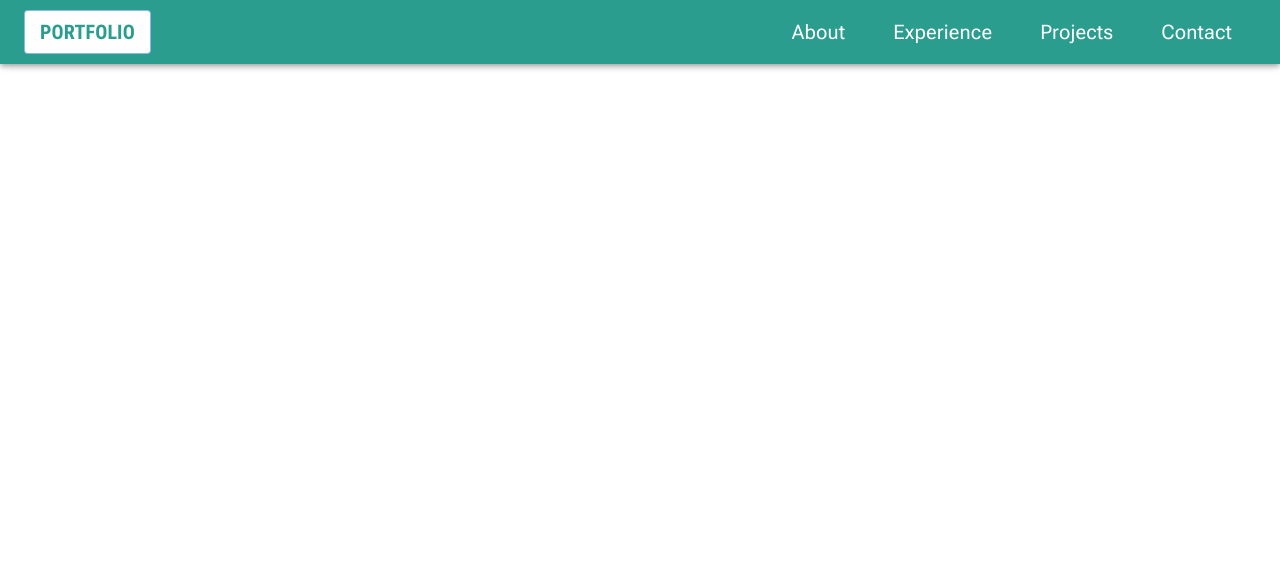
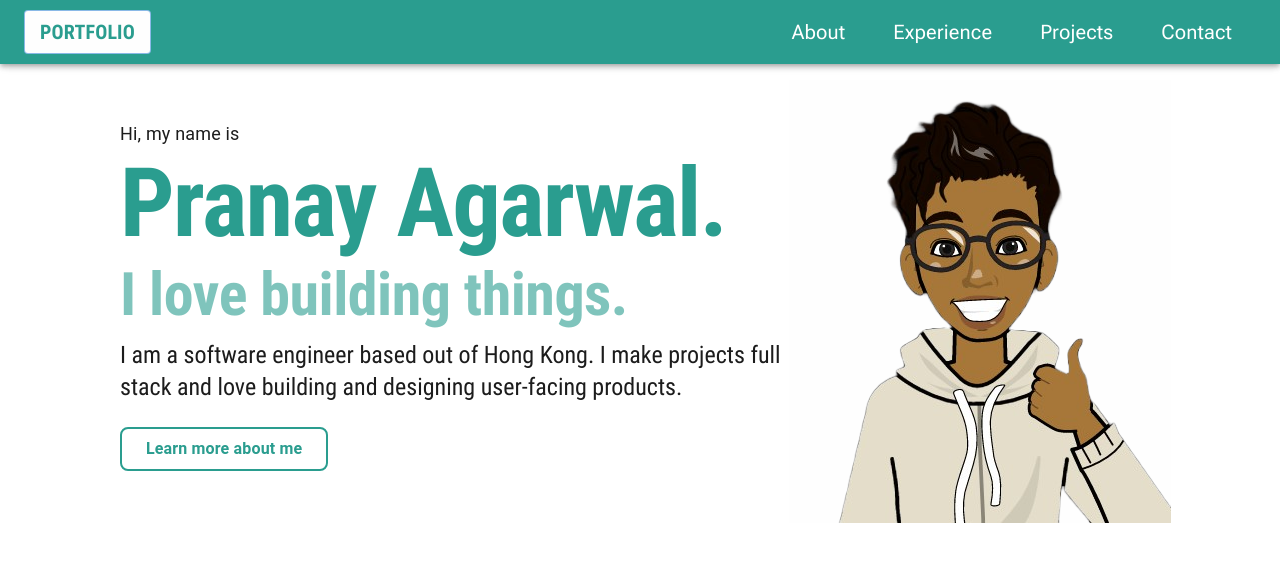
Before and after one commit to pranay1208/pranay1208.github.io, a React (Create React App) app: page / in a window 1280 px wide. Shown: the top 562 px of the page. Built offline with nearby package versions, Linux system fonts and the light colour scheme.

Commit message:
Basic landing page

```diff
--- a/src/Components/AppBar.jsx
+++ b/src/Components/AppBar.jsx
@@ -1,12 +1,13 @@
 import { Box, Button, Toolbar, Typography } from "@mui/material";
 import AppBar from "@mui/material/AppBar";
+import routes from "../routes";
 
 export default function TopBar({ backgroundColor }) {
   const navBarComponents = [
-    { name: "About", href: "/about" },
-    { name: "Experience", href: "/work-experience" },
-    { name: "Projects", href: "/projects" },
-    { name: "Contact", href: "/contact" },
+    { name: "About", href: routes.About },
+    { name: "Experience", href: routes.Experience },
+    { name: "Projects", href: routes.Projects },
+    { name: "Contact", href: routes.Contact },
   ];
 
   return (
@@ -21,7 +22,7 @@ export default function TopBar({ backgroundColor }) {
               },
             }}
             variant='outlined'
-            href='/'
+            href={routes.Home}
           >
             <Typography
               variant='h6'
--- /dev/null
+++ b/src/Components/StyledButton.jsx
@@ -0,0 +1,24 @@
+import { Button, Typography } from "@mui/material";
+
+export default function StyledButton({ buttonColor, href, buttonText }) {
+  return (
+    <Button
+      variant='outlined'
+      sx={{
+        borderRadius: 2,
+        marginY: 3,
+        paddingY: 1,
+        paddingX: 3,
+        borderColor: buttonColor,
+        borderWidth: 2,
+        textTransform: "none",
+      }}
+      size='large'
+      href={href}
+    >
+      <Typography color={buttonColor} fontWeight='bold'>
+        {buttonText}
+      </Typography>
+    </Button>
+  );
+}
--- a/src/Pages/LandingPage.jsx
+++ b/src/Pages/LandingPage.jsx
@@ -1,12 +1,70 @@
-import { Box } from "@mui/material";
+import { Box, Grid, Typography } from "@mui/material";
 import TopBar from "../Components/AppBar";
+import StyledButton from "../Components/StyledButton";
+import avatar from "../images/thumbs-up-avatar.png";
+import routes from "../routes";
 
 const pageColor = "#2A9D8F";
+const pageColorSecondary = "rgba(42, 157, 143, 0.6)";
 
 const LandingPage = () => {
   return (
-    <Box>
+    <Box height='100vh' paddingX={15} paddingY={15}>
       <TopBar backgroundColor={pageColor} />
+      <Grid container spacing={5}>
+        <Grid container item md={8} xs>
+          <Box>
+            <Typography variant='body1' fontSize={18}>
+              Hi, my name is
+            </Typography>
+            <Typography
+              variant='h1'
+              component='div'
+              fontFamily='RobotoCondensedBold'
+              color={pageColor}
+            >
+              Pranay Agarwal.
+            </Typography>
+            <Typography
+              variant='h2'
+              component='div'
+              fontFamily='RobotoCondensedBold'
+              color={pageColorSecondary}
+            >
+              I love building things.
+            </Typography>
+            <Typography
+              variant='h5'
+              component='div'
+              fontFamily='RobotoCondensed'
+              paddingTop={1}
+            >
+              I am a software engineer based out of Hong Kong. I make projects
+              full stack and love building and designing user-facing products.
+            </Typography>
+            <StyledButton
+              buttonColor={pageColor}
+              buttonText='Learn more about me'
+              href={routes.About}
+            />
+          </Box>
+        </Grid>
+        <Grid
+          md={4}
+          sx={{
+            display: { md: "flex", xs: "none" },
+            justifyContent: "center",
+            alignItems: "center",
+          }}
+        >
+          <img
+            src={avatar}
+            alt='Avatar'
+            sx={{ objectFit: "fill" }}
+            color='#fff'
+          />
+        </Grid>
+      </Grid>
     </Box>
   );
 };
--- a/src/index.css
+++ b/src/index.css
@@ -5,6 +5,7 @@ body {
     sans-serif;
   -webkit-font-smoothing: antialiased;
   -moz-osx-font-smoothing: grayscale;
+  color: #1c1c1c;
 }
 
 code {
--- /dev/null
+++ b/src/routes.js
@@ -0,0 +1,9 @@
+const routes = {
+  Home: "/",
+  About: "/about",
+  Experience: "/work-experience",
+  Projects: "/projects",
+  Contact: "/contact",
+};
+
+export default routes;
```
Also changed, not shown: src/images/thumbs-up-avatar.png (added).
